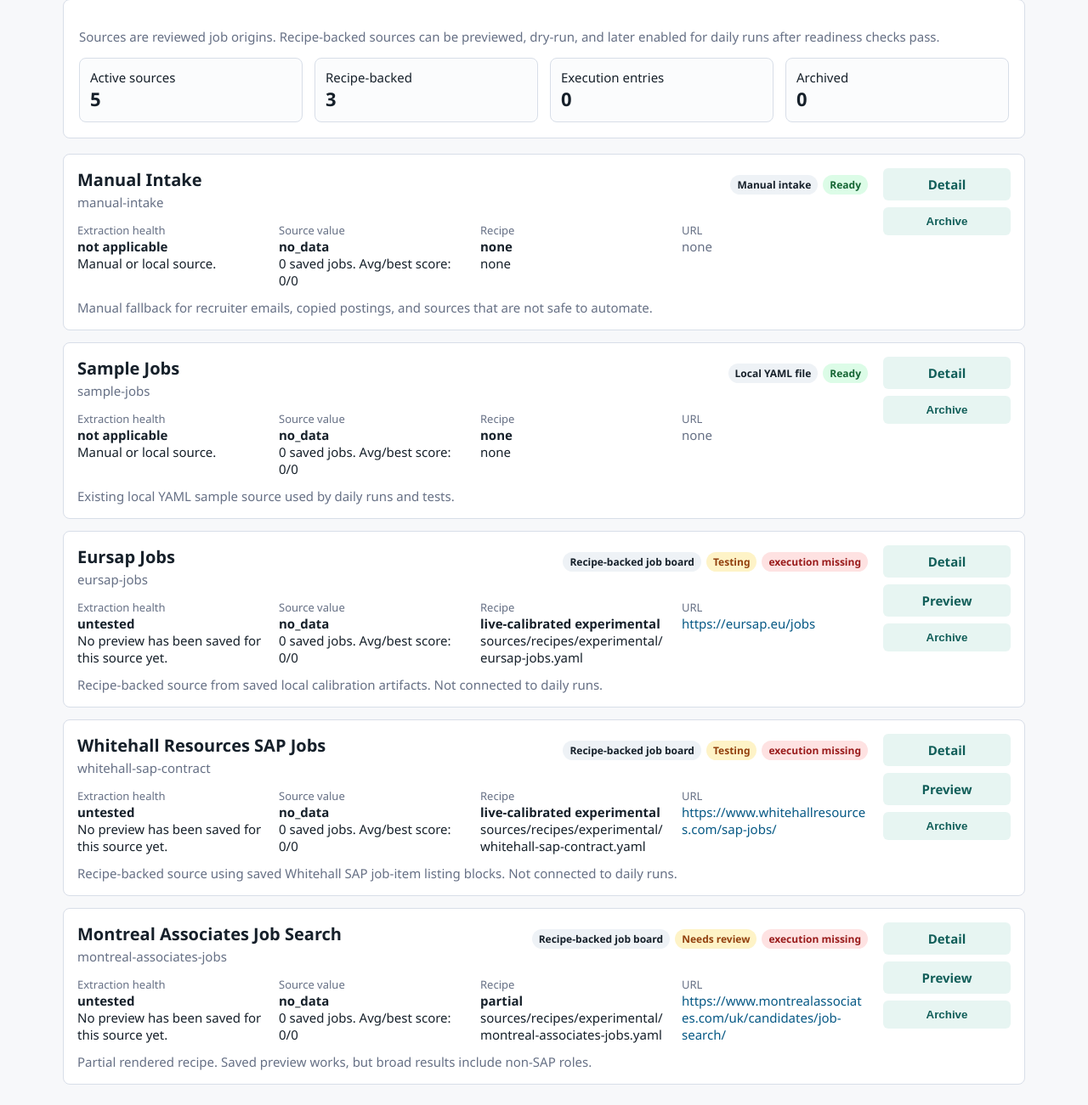
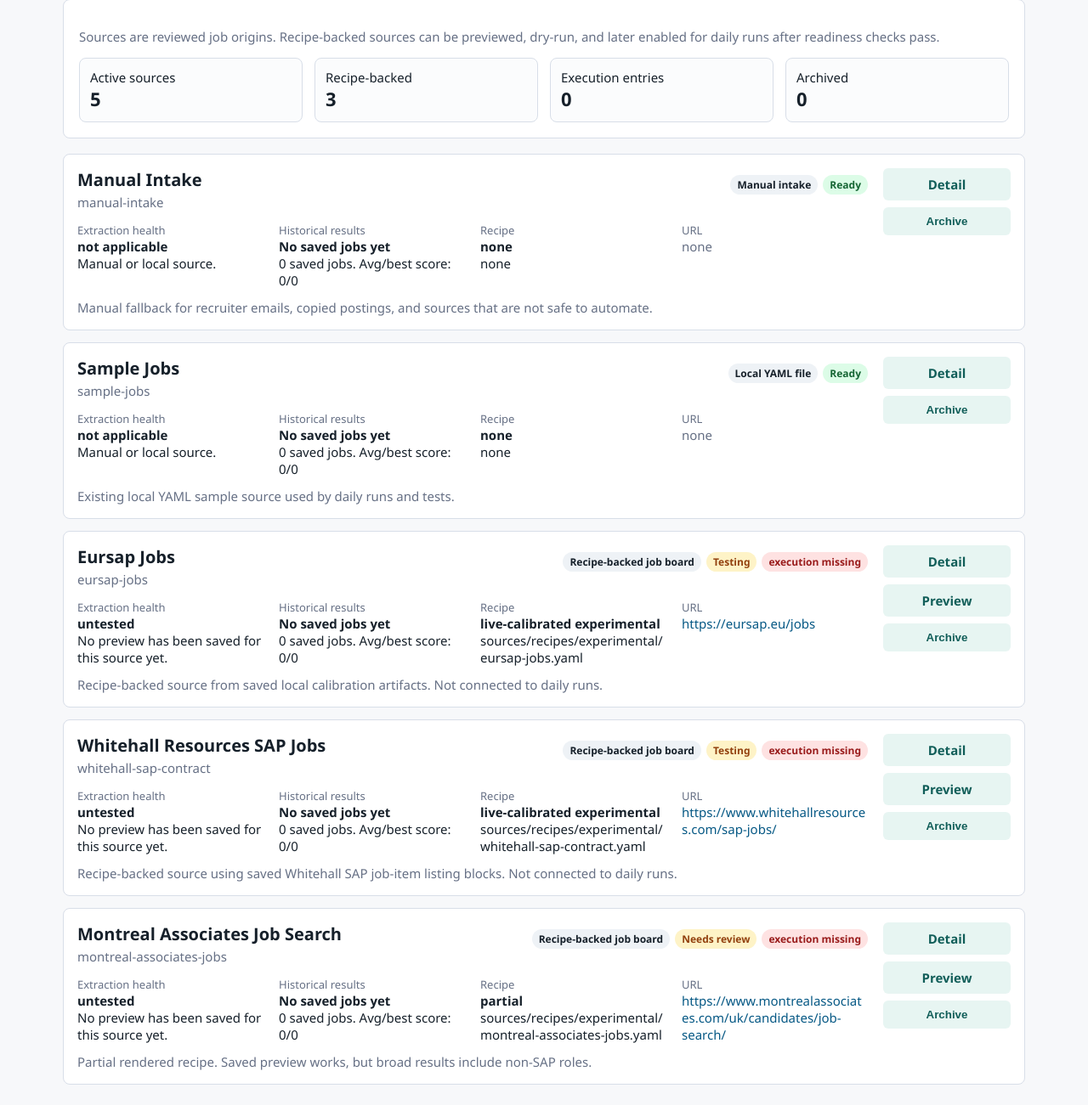
Before and after one commit to andreas-kielsgaard/Job-Agent, a FastAPI app: page /sources in a window 1280 px wide. Shown: the part 193-1494 px from the top of the page at 85% size. Run offline with FastAPI, Linux system fonts and the light colour scheme.

Commit message:
Consolidate source recipe detail UI

```diff
--- a/job_agent/web/templates/source_detail.html
+++ b/job_agent/web/templates/source_detail.html
@@ -162,7 +162,6 @@
   {% endif %}
     <a class="button light" href="{{ compatibility_url }}">Open compatibility check</a>
     <a class="button light" href="{{ recipe_editor_url }}">Open recipe editor</a>
-    <a class="button light" href="#recipe-generation">Generate replacement recipe candidate</a>
   </div>
   {% if recipe_explanation %}
   <details>
@@ -179,25 +178,47 @@
     <pre class="copy-source">python -m job_agent.cli test-recipe {{ source.recipe_path }} {{ source.url }} --base-url {{ source.url }} --source-id {{ source.id }}</pre>
   </details>
   {% else %}
-  <div class="action-row" style="margin-top:14px;">
-    <a class="button light" href="#recipe-generation">Generate new recipe candidate</a>
-    <a class="button light" href="{{ recipe_editor_url }}">Open recipe editor</a>
-  </div>
-  <p class="muted">Select an existing recipe above or generate a new candidate from a one-page calibration artifact.</p>
+  <div class="action-row" style="margin-top:14px;"><a class="button light" href="{{ recipe_editor_url }}">Open recipe editor</a></div>
+  <p class="muted">Select an existing recipe above or generate a new draft from a one-page calibration artifact.</p>
   {% endif %}
-</div>
 
   {% if source.recipe_path %}
-<div class="panel">
-  <h2>Recipe Lifecycle</h2>
-  <p class="muted">Generation, approval, health, and execution are separate stages. Approval can create a recipe and save health; it does not enable daily runs.</p>
-  <div class="grid">
+  <details>
+    <summary>Last saved review</summary>
+    <p class="muted">Saved recipe review results say whether extraction appeared to work for the last tested input. They do not enable this source for daily runs.</p>
+    <div class="grid" style="margin-top:12px;">
+      <div class="stat"><span>Status</span><strong>{{ source.health.health_status }}</strong></div>
+      <div class="stat"><span>Last review</span><strong>{{ source.health.last_preview_at or "Never" }}</strong></div>
+      <div class="stat"><span>Input type</span><strong>{{ source.health.last_input_type or "Unknown" }}</strong></div>
+      <div class="stat"><span>Mode used</span><strong>{{ source.health.mode_used or "Unknown" }}</strong></div>
+      <div class="stat"><span>Jobs extracted</span><strong>{{ source.health.extracted_job_count }}</strong></div>
+      <div class="stat"><span>Useful titles</span><strong>{{ source.health.useful_titles }}</strong></div>
+      <div class="stat"><span>Generic labels</span><strong>{{ source.health.generic_labels }}</strong></div>
+      <div class="stat"><span>Unique URLs</span><strong>{{ source.health.unique_urls }}</strong></div>
+      <div class="stat"><span>Avg description</span><strong>{{ source.health.average_description_length }}</strong></div>
+    </div>
+    <p><strong>Input used:</strong> {{ source.health.last_input_value or "No saved review input yet." }}</p>
+    <p><strong>Summary:</strong> {{ source.health.health_summary }}</p>
+    {% if source.health.warnings %}
+    <ul>
+      {% for warning in source.health.warnings %}
+      <li>{{ warning }}</li>
+      {% endfor %}
+    </ul>
+    {% endif %}
+  </details>
+  {% endif %}
+
+  <details>
+    <summary>Setup status</summary>
+    <p class="muted">These are review and setup checkpoints. Creating, approving, or selecting a recipe does not enable daily runs.</p>
+    <div class="grid" style="margin-top:12px;">
       <div class="stat"><span>Calibration artifacts</span><strong>{{ recipe_generation_status.artifact_count }}</strong></div>
-    <div class="stat"><span>Pending candidates</span><strong>{{ recipe_generation_status.pending_candidates }}</strong></div>
-    <div class="stat"><span>Approved candidates</span><strong>{{ recipe_generation_status.approved_candidates }}</strong></div>
-    <div class="stat"><span>Latest candidate</span><strong>{{ recipe_generation_status.latest_candidate_status or "none" }}</strong></div>
+      <div class="stat"><span>Drafts waiting review</span><strong>{{ recipe_generation_status.pending_candidates }}</strong></div>
+      <div class="stat"><span>Approved drafts</span><strong>{{ recipe_generation_status.approved_candidates }}</strong></div>
+      <div class="stat"><span>Latest draft</span><strong>{{ recipe_generation_status.latest_candidate_status or "none" }}</strong></div>
       <div class="stat"><span>Approved recipe</span><strong>{{ recipe_generation_status.latest_approved_recipe_path or "none" }}</strong></div>
-    <div class="stat"><span>Source health</span><strong>{{ recipe_generation_status.source_health_status }}</strong></div>
+      <div class="stat"><span>Saved review status</span><strong>{{ recipe_generation_status.source_health_status }}</strong></div>
       <div class="stat"><span>Daily-run entry</span><strong>{{ "prepared" if recipe_generation_status.execution_entry_exists else "not prepared" }}</strong></div>
       <div class="stat"><span>Execution enabled</span><strong>{{ "yes" if recipe_generation_status.execution_enabled else "no" }}</strong></div>
     </div>
@@ -205,21 +226,20 @@
     <p><strong>Best local artifact:</strong> {{ recipe_generation_status.best_artifact.display_name }} - {{ recipe_generation_status.best_artifact.match_reason }}</p>
     {% endif %}
     {% for warning in recipe_generation_status.warnings %}
-  <p class="muted">Workflow note: {{ warning }}</p>
+    <p class="muted">Note: {{ warning }}</p>
     {% endfor %}
     {% if recipe_generation_status.latest_approved_recipe_path and not recipe_generation_status.approved_matches_source_recipe_path and recipe_generation_status.latest_candidate_id %}
-  <p><a class="button light" href="/recipe-candidates/{{ recipe_generation_status.latest_candidate_id }}?source_id={{ source.id }}">Review adoption for latest approved candidate</a></p>
+    <p><a class="button light" href="/recipe-candidates/{{ recipe_generation_status.latest_candidate_id }}?source_id={{ source.id }}">Review adoption for latest approved draft</a></p>
     {% endif %}
-</div>
-{% endif %}
+  </details>
 
-<div class="panel" id="recipe-generation">
-  <h2>Recipe Generation</h2>
-  <p class="muted">Generate a pending recipe candidate from saved local calibration artifacts. A candidate is a proposed recipe version for review; it is not active until approved and adopted.</p>
+  <details id="recipe-generation">
+  <summary>Generate or replace recipe</summary>
+  <p class="muted">Use a one-page calibration capture to create a draft recipe for review. The draft is not active until it is approved and selected for this source.</p>
   {% if source.url %}
   <form method="post" action="/sources/{{ source.id }}/recipe-calibration/capture">
     <div class="row">
-      <label>Candidate regions <input type="number" name="max_candidates" value="30" min="5" max="50" style="max-width:7rem;"></label>
+      <label>Page regions <input type="number" name="max_candidates" value="30" min="5" max="50" style="max-width:7rem;"></label>
       <label class="check"><input type="checkbox" name="rendered" value="1"> Render with browser</label>
       <button type="submit" class="button light">Capture one-page calibration artifact</button>
     </div>
@@ -239,7 +259,7 @@
     <div class="row">
       <label class="check"><input type="checkbox" name="refine" value="1" checked> Refine locally</label>
       <label>Max attempts <input type="number" name="max_attempts" value="3" min="1" max="8" style="max-width:7rem;"></label>
-      <button type="submit" class="button">Generate pending candidate</button>
+      <button type="submit" class="button">Save draft recipe for review</button>
     </div>
   </form>
   <details>
@@ -247,7 +267,7 @@
     {% for artifact in recipe_artifacts %}
     <div class="stat" style="margin:0.6rem 0;">
       <span>{{ artifact.display_name }} | {{ artifact.match_reason }}</span>
-      <strong>{{ artifact.capture_mode or "unknown mode" }} | {{ artifact.candidate_count }} candidates | page.html: {{ "yes" if artifact.has_page_html else "no" }}</strong>
+      <strong>{{ artifact.capture_mode or "unknown mode" }} | {{ artifact.candidate_count }} regions | page.html: {{ "yes" if artifact.has_page_html else "no" }}</strong>
       <p class="muted">{{ artifact.capture_url or "No capture URL" }}</p>
       {% if artifact.top_candidate_selectors %}
       <p class="muted">Selectors: {{ artifact.top_candidate_selectors|join(", ") }}</p>
@@ -269,16 +289,16 @@
     <pre class="copy-source">python -m job_agent.cli calibrate-recipe {{ source.url or "https://example.com/jobs" }}{% if source.recipe_path %} --recipe {{ source.recipe_path }}{% endif %} --max-candidates 30</pre>
   </details>
   {% endif %}
-</div>
+  </details>
 
-<div class="panel">
-  <h2>Recipe Candidates</h2>
-  <p class="muted">Candidates are saved proposed recipe revisions. Approving checks and writes a recipe file; adopting points this source at that approved recipe. Neither step enables daily runs by itself.</p>
+  <details>
+  <summary>Draft recipes ({{ recipe_candidates|length }})</summary>
+  <p class="muted">Drafts are proposed recipe revisions. Approving writes a recipe file; selecting it points this source at that recipe. Neither step enables daily runs.</p>
   {% if recipe_candidates %}
   <table>
     <thead>
       <tr>
-        <th>Candidate</th>
+        <th>Draft</th>
         <th>Status</th>
         <th>Schema</th>
         <th>Refinement</th>
@@ -299,7 +319,7 @@
         <td>
           <a class="button light" href="/recipe-candidates/{{ candidate.candidate_id }}?source_id={{ source.id }}">Show</a>
           {% if candidate.status == "pending" %}
-          <a class="button light" href="/recipe-candidates/{{ candidate.candidate_id }}?source_id={{ source.id }}">Approve</a>
+          <a class="button light" href="/recipe-candidates/{{ candidate.candidate_id }}?source_id={{ source.id }}">Review</a>
           <form method="post" action="/recipe-candidates/{{ candidate.candidate_id }}/reject" style="display:inline;">
             <input type="hidden" name="source_id" value="{{ source.id }}">
             <input type="hidden" name="reason" value="Rejected from source detail.">
@@ -312,50 +332,22 @@
     </tbody>
   </table>
   {% else %}
-  <p class="muted">No saved recipe candidates match this source yet.</p>
+  <p class="muted">No saved draft recipes match this source yet.</p>
   {% endif %}
-</div>
-
-<div class="panel">
-  <h2>Recipe Health</h2>
-  {% if source.recipe_path %}
-  <p class="muted">Extraction health is based on manual recipe preview/test results. It says whether extraction appears to work; it does not enable this source.</p>
-  <div class="grid">
-    <div class="stat"><span>Status</span><strong>{{ source.health.health_status }}</strong></div>
-    <div class="stat"><span>Last preview</span><strong>{{ source.health.last_preview_at or "Never" }}</strong></div>
-    <div class="stat"><span>Input type</span><strong>{{ source.health.last_input_type or "Unknown" }}</strong></div>
-    <div class="stat"><span>Mode used</span><strong>{{ source.health.mode_used or "Unknown" }}</strong></div>
-    <div class="stat"><span>Jobs extracted</span><strong>{{ source.health.extracted_job_count }}</strong></div>
-    <div class="stat"><span>Useful titles</span><strong>{{ source.health.useful_titles }}</strong></div>
-    <div class="stat"><span>Generic labels</span><strong>{{ source.health.generic_labels }}</strong></div>
-    <div class="stat"><span>Unique URLs</span><strong>{{ source.health.unique_urls }}</strong></div>
-    <div class="stat"><span>Avg description</span><strong>{{ source.health.average_description_length }}</strong></div>
-  </div>
-  <p><strong>Input used:</strong> {{ source.health.last_input_value or "No saved preview input yet." }}</p>
-  <p><strong>Summary:</strong> {{ source.health.health_summary }}</p>
-  {% if source.health.warnings %}
-  <ul>
-    {% for warning in source.health.warnings %}
-    <li>{{ warning }}</li>
-    {% endfor %}
-  </ul>
-  {% endif %}
-  {% else %}
-  <p class="muted">Recipe health is not applicable to this source yet.</p>
-  {% endif %}
+  </details>
 </div>
 
 {% if source.recipe_path %}
 <div class="panel">
   <h2>Go-Live Readiness</h2>
-  <p class="muted">Go-live readiness is based on the configured execution source dry run. It is separate from recipe preview health and does not write packages or run records.</p>
+  <p class="muted">Go-live readiness is based on the configured execution source dry run. It is separate from saved recipe review results and does not write packages or run records.</p>
   <div class="grid">
     <div class="stat"><span>Readiness</span><strong>{{ go_live_readiness.readiness_status }}</strong></div>
     <div class="stat"><span>Last dry run</span><strong>{{ go_live_readiness.last_checked_at or "Never" }}</strong></div>
     <div class="stat"><span>Dry-run status</span><strong>{{ go_live_readiness.dry_run_status }}</strong></div>
     <div class="stat"><span>Dry-run jobs</span><strong>{{ go_live_readiness.dry_run_job_count }}</strong></div>
     <div class="stat"><span>Dry-run warnings</span><strong>{{ go_live_readiness.dry_run_warning_count }}</strong></div>
-    <div class="stat"><span>Source health</span><strong>{{ go_live_readiness.checks.source_health_status }}</strong></div>
+    <div class="stat"><span>Saved review status</span><strong>{{ go_live_readiness.checks.source_health_status }}</strong></div>
     <div class="stat"><span>Daily-run entry</span><strong>{{ "prepared" if go_live_readiness.checks.execution_entry_exists else "not prepared" }}</strong></div>
     <div class="stat"><span>Recipe paths match</span><strong>{{ "yes" if go_live_readiness.checks.execution_entry_recipe_path_matches_registry else "no" }}</strong></div>
   </div>
@@ -441,7 +433,7 @@ enabled: {{ "true" if execution_entry.enabled else "false" }}</pre>
   {% endif %}
   {% endif %}
   {% if source.health.health_status != "good" %}
-  <p class="muted">Run recipe preview and save source health before enabling.</p>
+  <p class="muted">Run recipe preview and save the review result before enabling.</p>
   {% endif %}
   <p class="muted">A source registry entry existing does not mean daily-run execution is prepared or enabled. Good health does not enable a source by itself.</p>
   <p class="muted">Progression: Recipe Preview tests extraction from one input. Source Dry Run tests this configured execution source without writes. Run this source now writes normal outputs for this source only. Daily Run executes all enabled sources.</p>
@@ -449,13 +441,13 @@ enabled: {{ "true" if execution_entry.enabled else "false" }}</pre>
 {% endif %}
 
 <div class="panel">
-  <h2>Source Value</h2>
-  <p class="muted">Source value is based on saved job packages and job review outcomes. It is a historical usefulness signal, separate from extraction health.</p>
+  <h2>Historical Results</h2>
+  <p class="muted">This summarizes jobs already saved from this source in previous runs. It is separate from whether the recipe can read the board right now.</p>
   <div class="grid">
-    <div class="stat"><span>Value status</span><strong>{{ source.stats.value_status }}</strong></div>
-    <div class="stat"><span>Jobs found</span><strong>{{ source.stats.jobs_found_total }}</strong></div>
+    <div class="stat"><span>Result history</span><strong>{{ source.stats.value_label }}</strong></div>
+    <div class="stat"><span>Saved jobs</span><strong>{{ source.stats.jobs_found_total }}</strong></div>
     <div class="stat"><span>Strong matches</span><strong>{{ source.stats.strong_matches }}</strong></div>
-    <div class="stat"><span>Exploratory matches</span><strong>{{ source.stats.exploratory_matches }}</strong></div>
+    <div class="stat"><span>Possible matches</span><strong>{{ source.stats.exploratory_matches }}</strong></div>
     <div class="stat"><span>Weak/excluded</span><strong>{{ source.stats.weak_or_excluded_matches }}</strong></div>
     <div class="stat"><span>Applied</span><strong>{{ source.stats.applied_count }}</strong></div>
     <div class="stat"><span>Not interesting</span><strong>{{ source.stats.not_interesting_count }}</strong></div>
--- a/job_agent/web/templates/sources.html
+++ b/job_agent/web/templates/sources.html
@@ -49,8 +49,8 @@
           {% endif %}
         </div>
         <div>
-          <span class="fact-label">Source value</span>
-          <strong>{{ source.stats.value_status }}</strong>
+          <span class="fact-label">Historical results</span>
+          <strong>{{ source.stats.value_label }}</strong>
           <span>{{ source.stats.jobs_found_total }} saved jobs. Avg/best score: {{ source.stats.average_match_score }}/{{ source.stats.best_match_score }}</span>
         </div>
         <div>
```
Also changed, not shown: job_agent/services/source_registry_service.py (+11 -2 lines), tests/test_recipe_generation_workflow.py (+1 -1 lines), tests/test_source_registry_service.py (+4 -1 lines), tests/test_web_recipe_generation.py (+4 -4 lines), tests/test_web_smoke.py (+10 -7 lines). Lines whose indentation alone changed are shown as unchanged.
